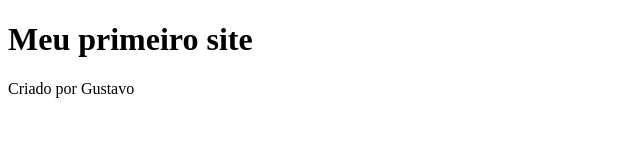
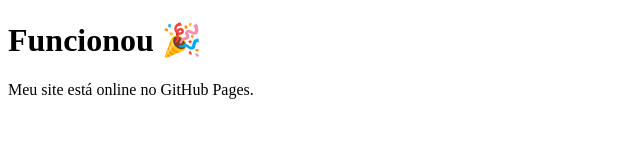
Before and after one commit to gustavosd2022-design/gustavofreitas.github.io, a plain HTML site: page index.html in a window 1280 px wide. Shown: the whole page, without its empty margins (0-640 px from the left). Drawn offline with Linux system fonts and the light colour scheme.

Commit message:
Update index.html

```diff
--- a/index.html
+++ b/index.html
@@ -2,13 +2,10 @@
 <html lang="pt-br">
 <head>
   <meta charset="UTF-8">
-  <title>Meu Site</title>
-  <link rel="stylesheet" href="style.css">
+  <title>Meu primeiro site</title>
 </head>
 <body>
-
-  <h1>Meu primeiro site</h1>
-  <p>Criado por Gustavo</p>
-
+  <h1>Funcionou 🎉</h1>
+  <p>Meu site está online no GitHub Pages.</p>
 </body>
 </html>
```
